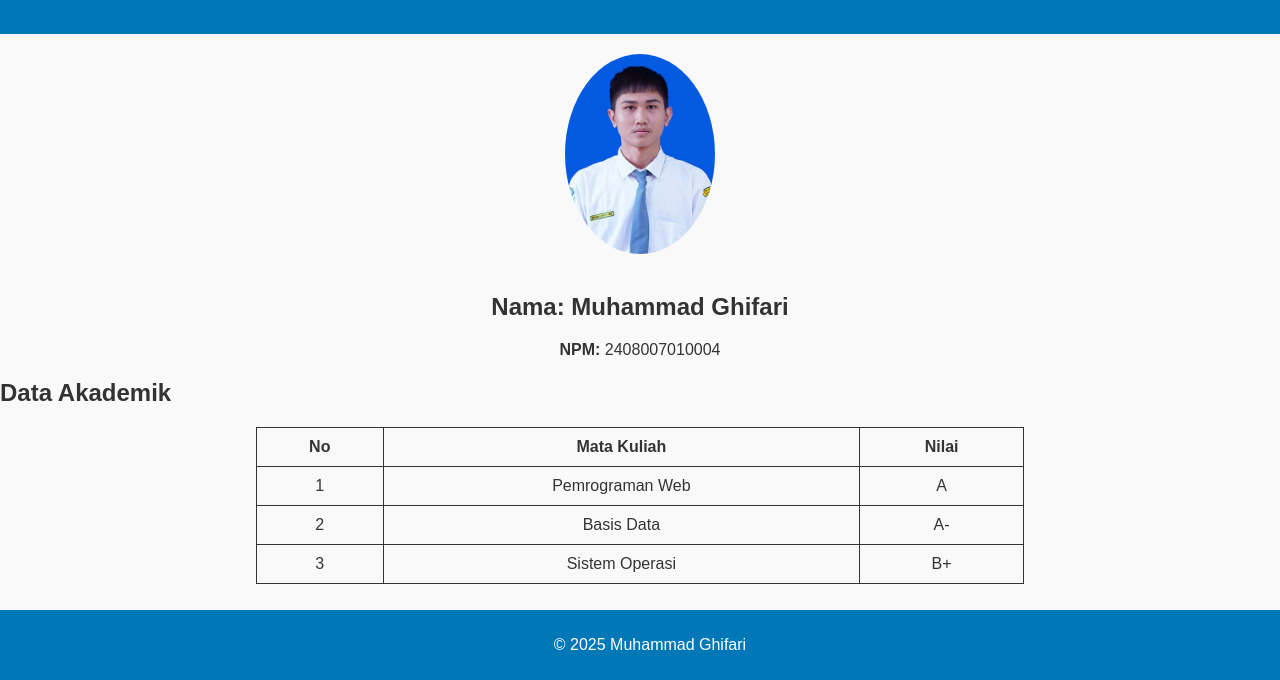
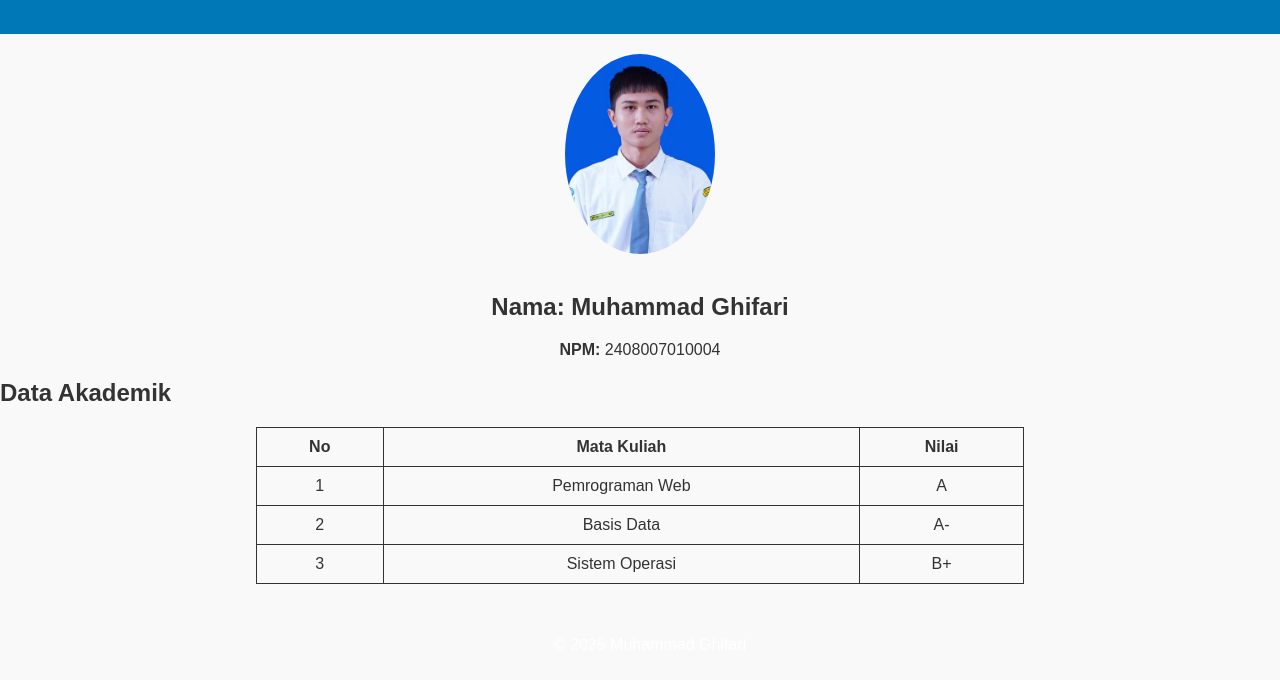
Before and after one commit to ghifariandhi16-cmyk/ghifari, a plain HTML site: page index.html in a window 1280 px wide. Shown: the part 120-800 px from the top of the page. Drawn offline with Linux system fonts and the light colour scheme.

Commit message:
Update style.css

```diff
--- a/style.css
+++ b/style.css
@@ -53,7 +53,7 @@ table, th, td {
 }
 
 footer {
-  background: #0077b6;
+  background: ##000000;
   color: white;
   text-align: center;
   padding: 10px;
```
